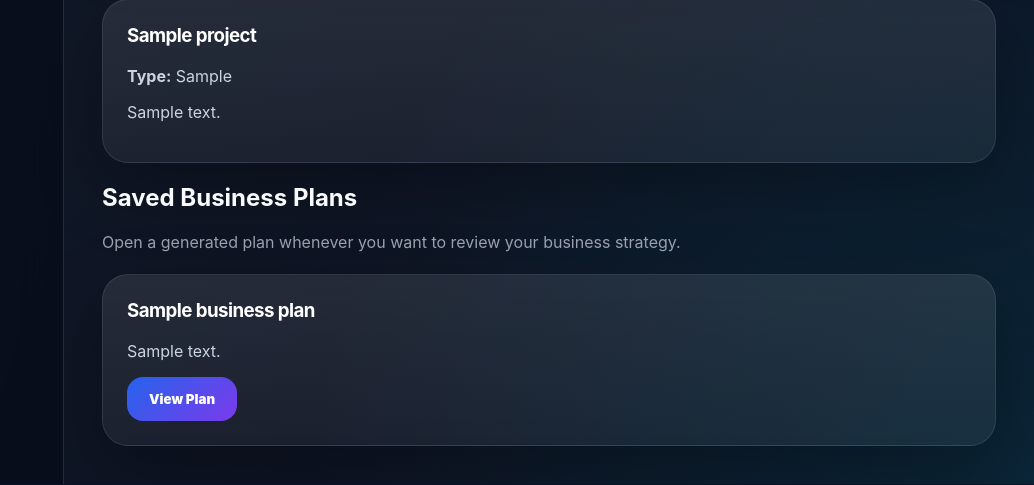
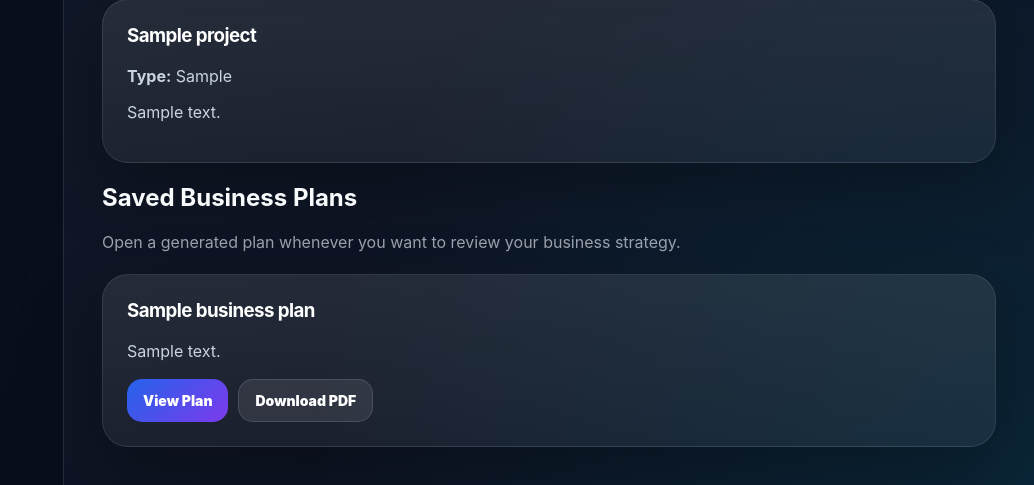
Before and after one commit to olwakhendamse18-commits/businessbuilder-ai, a Flask app: page /dashboard in a window 1280 px wide. Shown: the part 1770-2255 px from the top of the page, without its empty margins (246-1280 px from the left). Run offline with Flask 3, Linux system fonts and the light colour scheme; the visitor is signed in with stand-in values (Sample User, id 1); a database or web service that is not in the repository returns one stand-in record (values such as "Sample title"); some libraries are stand-ins or nearby versions.

Commit message:
Add business plan PDF export

```diff
--- a/app.py
+++ b/app.py
@@ -1,16 +1,25 @@
-from flask import Flask, request, jsonify, render_template, redirect, session
+from flask import Flask, request, jsonify, render_template, redirect, session, send_file
 from openai import OpenAI
 from dotenv import load_dotenv
 from werkzeug.security import generate_password_hash, check_password_hash
 from werkzeug.utils import secure_filename
 from pypdf import PdfReader
 from docx import Document
+from reportlab.lib import colors
+from reportlab.lib.enums import TA_CENTER
+from reportlab.lib.pagesizes import A4
+from reportlab.lib.styles import ParagraphStyle, getSampleStyleSheet
+from reportlab.lib.units import mm
+from reportlab.platypus import Paragraph, SimpleDocTemplate, Spacer
 
 import requests
 import sqlite3
 import os
 import base64
 import psycopg2
+import re
+from io import BytesIO
+from xml.sax.saxutils import escape
 
 
 load_dotenv()
@@ -711,6 +720,95 @@ def get_business_plan(user_id, plan_id):
     return plan
 
 
+def create_business_plan_pdf(title, content):
+    pdf_buffer = BytesIO()
+    document = SimpleDocTemplate(
+        pdf_buffer,
+        pagesize=A4,
+        rightMargin=20 * mm,
+        leftMargin=20 * mm,
+        topMargin=18 * mm,
+        bottomMargin=18 * mm
+    )
+
+    styles = getSampleStyleSheet()
+    title_style = ParagraphStyle(
+        "BusinessPlanTitle",
+        parent=styles["Title"],
+        alignment=TA_CENTER,
+        textColor=colors.HexColor("#172554"),
+        fontSize=22,
+        leading=28,
+        spaceAfter=8
+    )
+    brand_style = ParagraphStyle(
+        "BusinessPlanBrand",
+        parent=styles["Normal"],
+        alignment=TA_CENTER,
+        textColor=colors.HexColor("#2563eb"),
+        fontSize=10,
+        leading=14,
+        spaceAfter=14
+    )
+    heading_style = ParagraphStyle(
+        "BusinessPlanHeading",
+        parent=styles["Heading2"],
+        textColor=colors.HexColor("#1e3a8a"),
+        fontSize=14,
+        leading=18,
+        spaceBefore=10,
+        spaceAfter=5
+    )
+    body_style = ParagraphStyle(
+        "BusinessPlanBody",
+        parent=styles["BodyText"],
+        textColor=colors.HexColor("#334155"),
+        fontSize=10.5,
+        leading=15,
+        spaceAfter=6
+    )
+
+    story = [
+        Paragraph("BusinessBuilder AI", brand_style),
+        Paragraph(escape(title), title_style),
+        Spacer(1, 5 * mm)
+    ]
+
+    for line in content.splitlines():
+        text = line.strip()
+
+        if not text:
+            story.append(Spacer(1, 2.5 * mm))
+            continue
+
+        clean_text = escape(text)
+        is_heading = (
+            text.startswith("#")
+            or (
+                len(text) <= 90
+                and (
+                    text.endswith(":")
+                    or text[0].isdigit() and "." in text[:4]
+                )
+            )
+        )
+
+        if text.startswith("#"):
+            clean_text = escape(text.lstrip("#").strip())
+
+        story.append(
+            Paragraph(
+                clean_text,
+                heading_style if is_heading else body_style
+            )
+        )
+
+    document.build(story)
+    pdf_buffer.seek(0)
+
+    return pdf_buffer
+
+
 # -----------------------------
 # PAGE ROUTES
 # -----------------------------
@@ -830,6 +928,30 @@ def business_plan(plan_id):
     return render_template(
         "business_plan.html",
         plan=plan
+    )
+
+
+@app.route("/download_business_plan/<int:plan_id>")
+def download_business_plan(plan_id):
+    if "user_id" not in session:
+        return redirect("/login")
+
+    plan = get_business_plan(
+        session["user_id"],
+        plan_id
+    )
+
+    if not plan:
+        return redirect("/dashboard")
+
+    filename = re.sub(r"[_-]+", "-", secure_filename(plan[1])).strip("-")
+    filename = filename or "business-plan"
+
+    return send_file(
+        create_business_plan_pdf(plan[1], plan[2]),
+        mimetype="application/pdf",
+        as_attachment=True,
+        download_name=f"{filename}.pdf"
     )
 
 
--- a/requirements.txt
+++ b/requirements.txt
@@ -8,3 +8,4 @@ python-docx
 pillow
 psycopg2-binary
 requests
+reportlab
--- a/static/style.css
+++ b/static/style.css
@@ -763,6 +763,19 @@ a {
     display: inline-block;
 }
 
+.card-actions {
+    display: flex;
+    flex-wrap: wrap;
+    gap: 10px;
+    margin-top: 18px;
+}
+
+.card-actions .primary-button,
+.card-actions .secondary-button {
+    padding: 12px 16px;
+    font-size: 14px;
+}
+
 @media (max-width: 850px) {
     .plan-header {
         display: block;
@@ -789,4 +802,8 @@ a {
     .plan-actions {
         display: grid;
     }
+
+    .card-actions {
+        display: grid;
+    }
 }
--- a/templates/business_plan.html
+++ b/templates/business_plan.html
@@ -53,6 +53,7 @@
 
         <div class="plan-actions">
             <a href="/dashboard" class="secondary-button">Back to Dashboard</a>
+            <a href="/download_business_plan/{{ plan[0] }}" class="secondary-button">Download PDF</a>
             <a href="/business_workflow" class="primary-button">Open Workflow</a>
         </div>
 
--- a/templates/dashboard.html
+++ b/templates/dashboard.html
@@ -189,9 +189,10 @@
 
                 <p>{{ plan[2][:250] }}{% if plan[2]|length > 250 %}...{% endif %}</p>
 
-                <a href="/business_plan/{{ plan[0] }}" class="button-link">
-                    <button type="button">View Plan</button>
-                </a>
+                <div class="card-actions">
+                    <a href="/business_plan/{{ plan[0] }}" class="primary-button">View Plan</a>
+                    <a href="/download_business_plan/{{ plan[0] }}" class="secondary-button">Download PDF</a>
+                </div>
             </div>
 
         {% else %}
```
